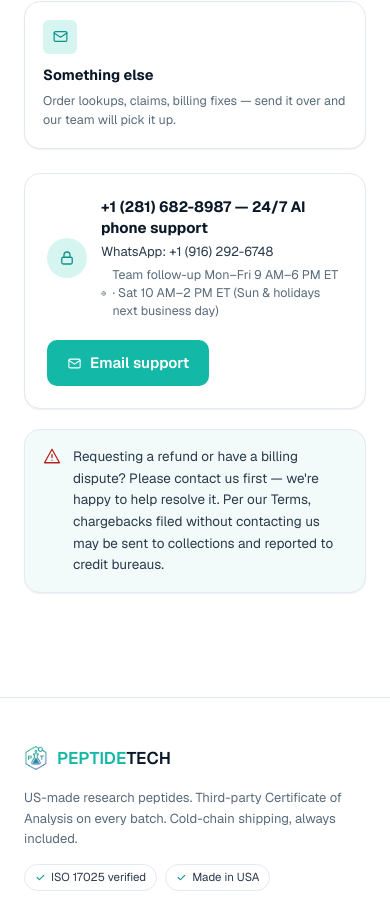
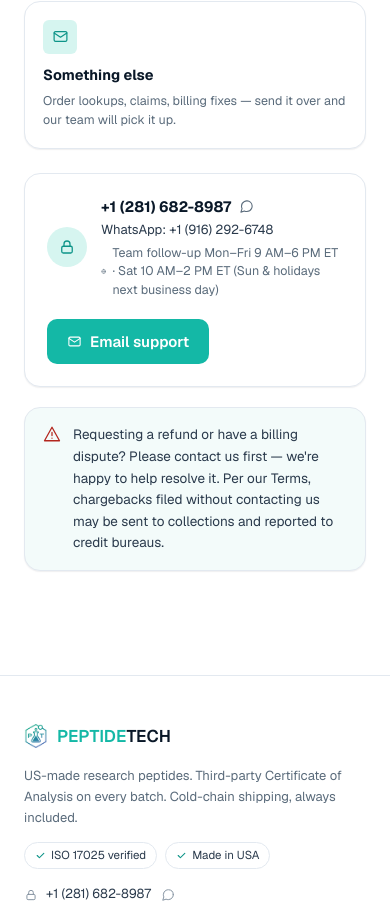
Before and after one commit to chewi-clinton/PeptideTech, a Next.js app in the folder frontend/: page /contact in a window 390 px wide. Shown: the part 2179-3084 px from the top of the page. Built offline with nearby package versions, Linux system fonts and the light colour scheme; no server answers.

Commit message:
Drop the AI-support label from the phone number and add SMS
The footer and contact page's phone number is a normal call line, not
an AI-only line, so the label was misleading. Both now also link to
sms: for texting that same number.

```diff
--- a/frontend/app/(site)/contact/page.js
+++ b/frontend/app/(site)/contact/page.js
@@ -11,6 +11,7 @@ import {
   IconMail,
   IconPhone,
   IconShield,
+  IconSms,
   IconTag,
   IconWarningTriangle,
 } from "@/components/icons";
@@ -163,11 +164,13 @@ export default function ContactPage() {
               <IconPhone size={18} />
             </span>
             <div>
-              <div style={{ fontWeight: 700, fontSize: 15, color: "var(--ink)" }}>
+              <div style={{ fontWeight: 700, fontSize: 15, color: "var(--ink)", display: "flex", alignItems: "center", gap: 8 }}>
                 <a href="tel:+12816828987" style={{ color: "inherit", textDecoration: "none" }}>
                   +1 (281) 682-8987
-                </a>{" "}
-                — 24/7 AI phone support
+                </a>
+                <a href="sms:+12816828987" aria-label="Text +1 (281) 682-8987" style={{ display: "inline-flex", color: "var(--ink-3)" }}>
+                  <IconSms size={15} />
+                </a>
               </div>
               <div style={{ marginTop: 4, fontSize: 13, color: "var(--ink-2)" }}>
                 <a
--- a/frontend/components/SiteFooter.jsx
+++ b/frontend/components/SiteFooter.jsx
@@ -5,6 +5,7 @@ import {
   IconCheck,
   IconMail,
   IconPhone,
+  IconSms,
   IconTikTok,
   IconWarningTriangle,
   IconWhatsApp,
@@ -108,11 +109,15 @@ export default async function SiteFooter() {
             </div>
 
             <div style={{ marginTop: 16, display: "flex", flexDirection: "column", gap: 8 }}>
-              <a href="tel:+12816828987" style={{ display: "inline-flex", alignItems: "center", gap: 8, fontSize: 13, color: "var(--ink-2)", textDecoration: "none" }}>
-                <IconPhone size={14} style={{ color: "var(--ink-4)" }} />
-                +1 (281) 682-8987
-                <span style={{ fontSize: 11, color: "var(--ink-4)" }}>24/7 AI support line</span>
-              </a>
+              <div style={{ display: "inline-flex", alignItems: "center", gap: 10 }}>
+                <a href="tel:+12816828987" style={{ display: "inline-flex", alignItems: "center", gap: 8, fontSize: 13, color: "var(--ink-2)", textDecoration: "none" }}>
+                  <IconPhone size={14} style={{ color: "var(--ink-4)" }} />
+                  +1 (281) 682-8987
+                </a>
+                <a href="sms:+12816828987" aria-label="Text +1 (281) 682-8987" style={{ display: "inline-flex", color: "var(--ink-4)" }}>
+                  <IconSms size={14} />
+                </a>
+              </div>
               <a
                 href="https://wa.me/19162926748"
                 target="_blank"
--- a/frontend/components/icons.jsx
+++ b/frontend/components/icons.jsx
@@ -115,6 +115,14 @@ export const IconMinus = (p) => (
       d="M5 10a1 1 0 011-1h8a1 1 0 110 2H6a1 1 0 01-1-1z"
       fill="currentColor"
     />
+  </Svg>
+);
+
+export const IconSms = (p) => (
+  <Svg {...p}>
+    <g fill="none" {...stroke}>
+      <path d="M21 11.5a8.38 8.38 0 0 1-.9 3.8 8.5 8.5 0 0 1-7.6 4.7 8.38 8.38 0 0 1-3.8-.9L3 21l1.9-5.7a8.38 8.38 0 0 1-.9-3.8 8.5 8.5 0 0 1 4.7-7.6 8.38 8.38 0 0 1 3.8-.9h.5a8.48 8.48 0 0 1 8 8v.5z" />
+    </g>
   </Svg>
 );
 
@@ -296,6 +304,17 @@ export const IconCube = (p) => (
   </Svg>
 );
 
+export const IconTruck = (p) => (
+  <Svg viewBox="0 0 20 20" {...p}>
+    <path
+      fillRule="evenodd"
+      clipRule="evenodd"
+      d="M3.5 4.5A1 1 0 014.5 3.5h9a1 1 0 011 1V6h2.3a1 1 0 01.8.4l2 2.7a1 1 0 01.2.6V13a2 2 0 01-2 2h-.8a2 2 0 01-3.8 0H7.8a2 2 0 01-3.8 0h-.5A1.5 1.5 0 012 13.5V7a1 1 0 011-1h.5V4.5zM7 5.5v5H4v3a.5.5 0 00.5.5h.1a2 2 0 014.8 0h.6a1 1 0 011-1h1.3V5.5H7zm6.3 0V12h1.2v-3h-.2l-1-1zm3.2 3.5V12a1 1 0 00.5.9V9z"
+      fill="currentColor"
+    />
+  </Svg>
+);
+
 export const IconGift = (p) => (
   <Svg {...p}>
     <g fill="none" {...stroke}>
```
